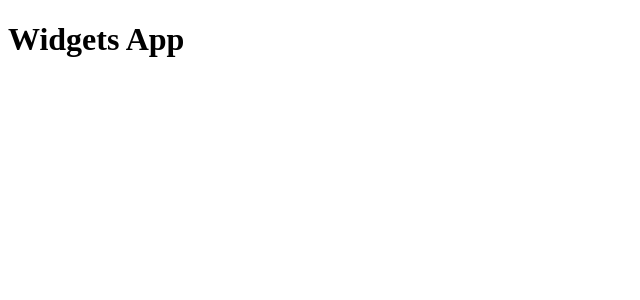
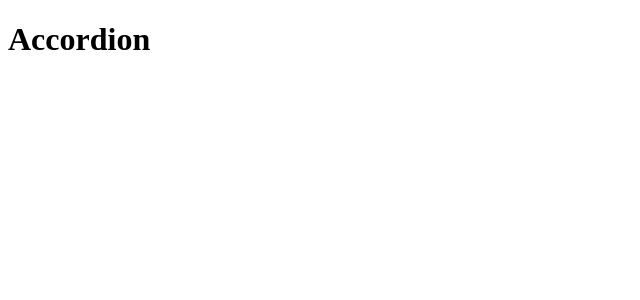
Before and after one commit to VaderSteve76/widgets-hooks, a React (Create React App) app in the folder widgets-hooks/: page / in a window 1280 px wide. Shown: the top 300 px of the page, without its empty margins (0-640 px from the left). Built offline with nearby package versions, Linux system fonts and the light colour scheme.

Commit message:
Added Accordion

```diff
--- a/widgets-hooks/src/App.js
+++ b/widgets-hooks/src/App.js
@@ -1,5 +1,10 @@
-import React from 'react'
+import React from 'react';
+import Accordion from './components/Accordion';
 
 export default () => {
-  return <h1>Widgets App</h1>
+  return (
+    <div>
+      <Accordion />
+    </div>
+  );
 }
--- /dev/null
+++ b/widgets-hooks/src/components/Accordion.js
@@ -0,0 +1,7 @@
+import React from 'react';
+
+const Accordion = () => {
+  return <h1>Accordion</h1>
+}
+
+export default Accordion;
```
